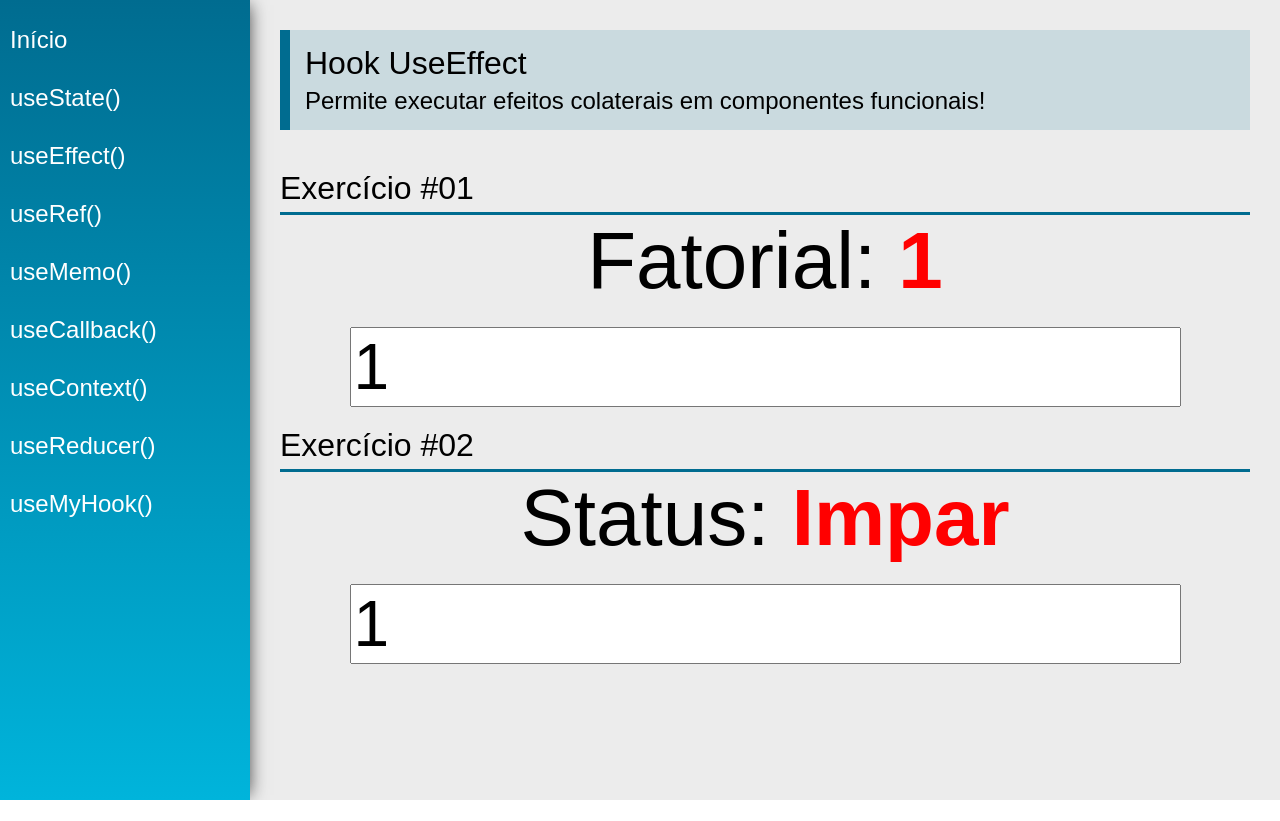
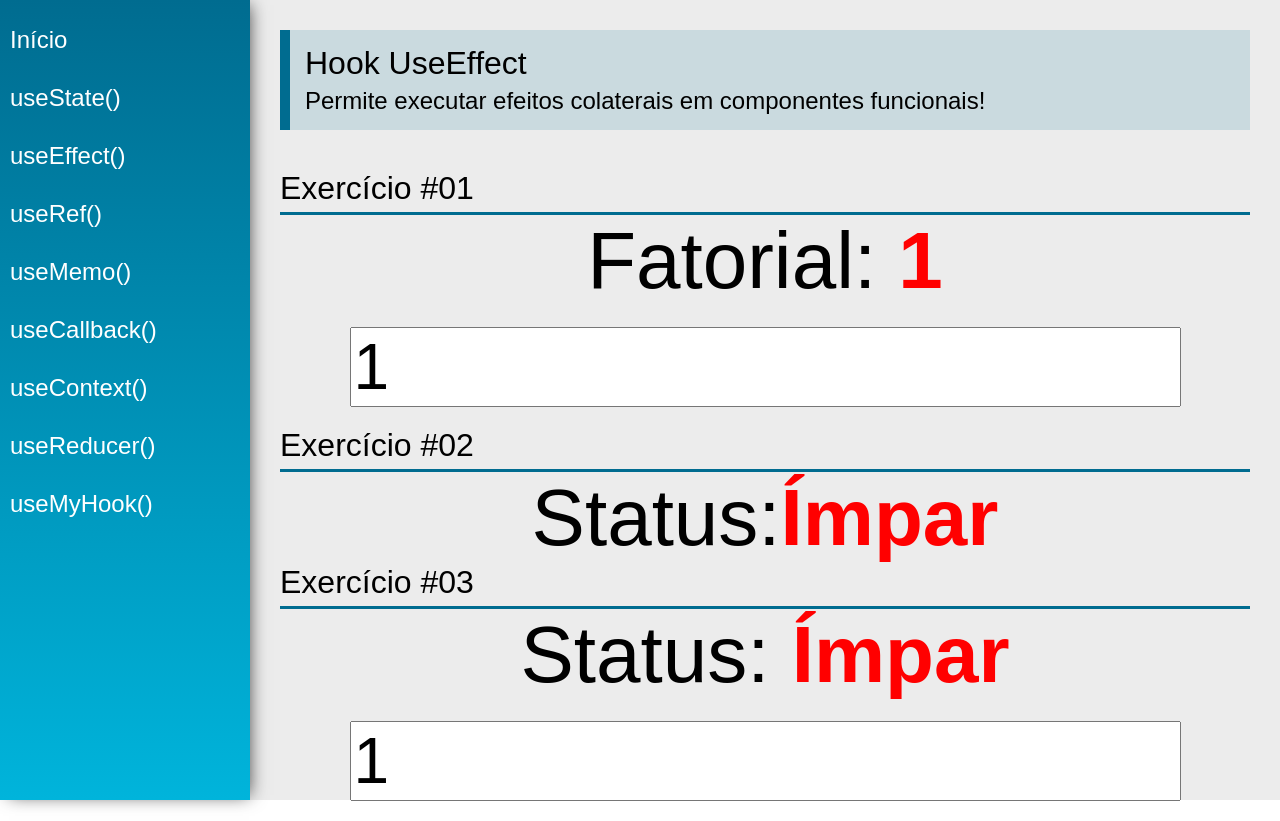
Before and after one commit to andytxr/React-Hooks, a React (Create React App) app: page /useEffect in a window 1280 px wide. Before the commit the page ends 800 px from the top, so only its background shows below. Built offline with nearby package versions, Linux system fonts and the light colour scheme.

Commit message:
Creating a identifier to pair or odd numbers using the factor

```diff
--- a/src/views/examples/UseEffect.jsx
+++ b/src/views/examples/UseEffect.jsx
@@ -38,7 +38,7 @@ function calcPairOrOdd(num){
 
     }else{
 
-        return 'Impar'
+        return 'Ímpar'
 
     }
 
@@ -47,17 +47,23 @@ function calcPairOrOdd(num){
 const UseEffect = (props) => {
 
     let [number, setNumber] = useState(1);
-    let [factor, setFactor] = useState(1);
-
-    let [numberB, setNumberB] = useState(1);
-    let [pod, setPod] = useState(1);
 
     useEffect(function(){
 
         setFactor(calcFactor(number));
 
     }, [number]);
+    let [factor, setFactor] = useState(1);
 
+    let [status, setStatus] = useState("Ímpar");
+    useEffect(function(){
+
+        setStatus(number % 2 === 0 ? 'Par' : 'Ímpar')
+
+    })
+
+    let [numberB, setNumberB] = useState(1);
+    let [pod, setPod] = useState(1);
     useEffect(function(){
 
         setPod(calcPairOrOdd(numberB));
@@ -85,6 +91,13 @@ const UseEffect = (props) => {
             <SectionTitle title="Exercício #02"></SectionTitle>
             <div className="center">
                 <div>
+                    <span className="text">Status:</span>
+                    <span className="text red">{status}</span>
+                </div>
+            </div>
+            <SectionTitle title="Exercício #03"></SectionTitle>
+            <div className="center">
+                <div>
                     <span className="text">Status: </span>
                     <span className="text red">{pod}</span>
                 </div>
```
